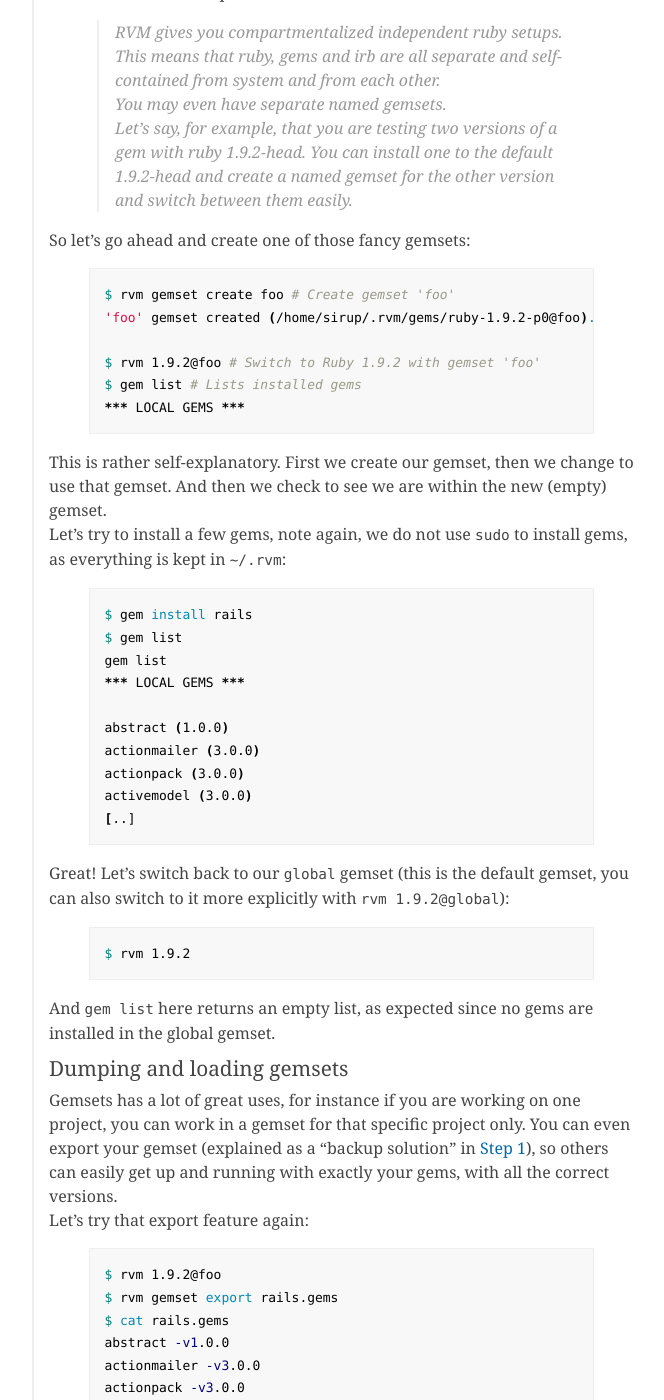
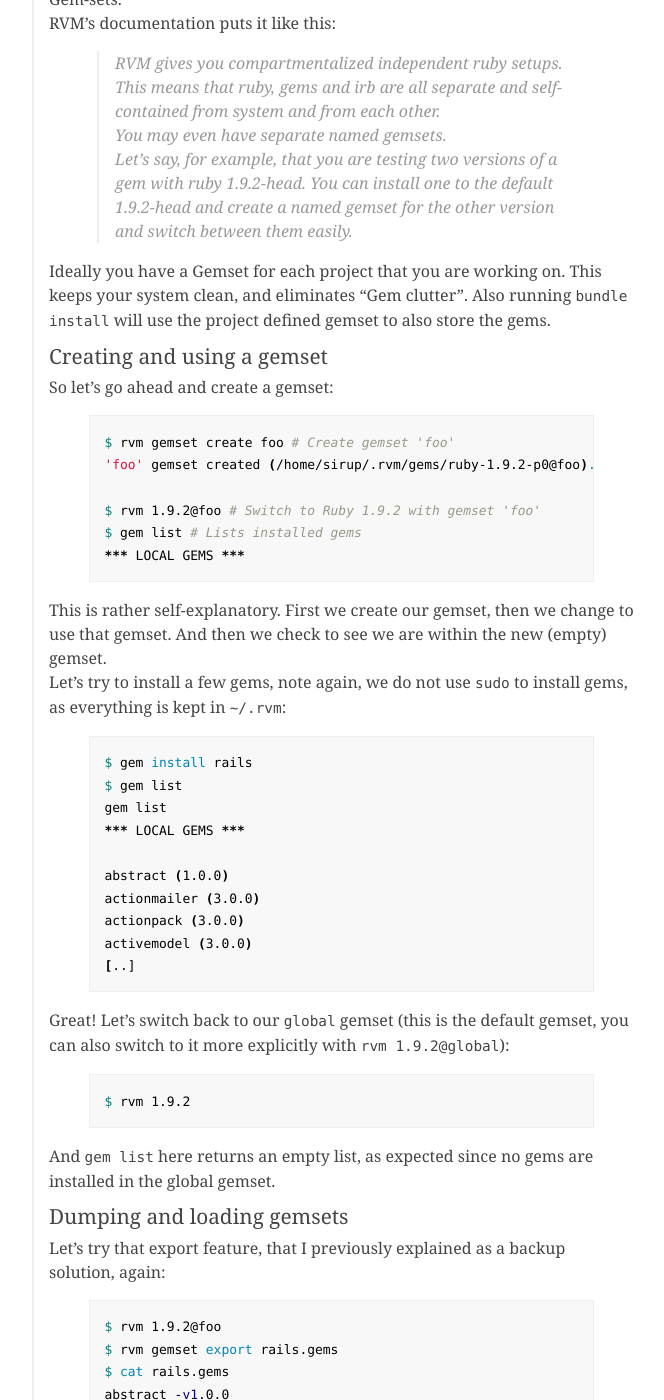
Before and after one commit to igor47/blog, a Jekyll site: the page built from _posts/2010-09-07-how-to-use-rvm-the-right-way.md, in a window 1280 px wide and 1400 px high, scrolled down 2622 px. Shown: the whole window, without its empty margins (218-882 px from the left). Built offline with Jekyll 4.4.1, drawn with Linux system fonts in a browser that asks for light colours; Markdown is read by kramdown in place of the engine named in the settings; comment, search, counter and statistics services are not loaded; some of the changed text lies outside the part shown.

Commit message:
More gemset chapters

```diff
--- a/_posts/2010-09-07-how-to-use-rvm-the-right-way.md
+++ b/_posts/2010-09-07-how-to-use-rvm-the-right-way.md
@@ -109,7 +111,11 @@
 > You may even have separate named gemsets.
 > Let's say, for example, that you are testing two versions of a gem with ruby 1.9.2-head. You can install one to the default 1.9.2-head and create a named gemset for the other version and switch between them easily.
 
-So let's go ahead and create one of those fancy gemsets:
+Ideally you have a Gemset for each project that you are working on. This keeps your system clean, and eliminates "Gem clutter". Also running `bundle install` will use the project defined gemset to also store the gems.
+
+### Creating and using a gemset
+
+So let's go ahead and create a gemset:
 
 {% highlight bash %}
 $ rvm gemset create foo # Create gemset 'foo'
@@ -146,8 +152,7 @@
 
 ### Dumping and loading gemsets
 
-Gemsets has a lot of great uses, for instance if you are working on one project, you can work in a gemset for that specific project only. You can even export your gemset (explained as a "backup solution" in [Step 1](#step1)), so others can easily get up and running with exactly your gems, with all the correct versions.
-Let's try that export feature again:
+Let's try that export feature, that I previously explained as a backup solution, again:
 
 {% highlight bash %}
 $ rvm 1.9.2@foo
@@ -168,8 +173,6 @@
 {% endhighlight %}
 
 Which would install all the gems from `rails.gems`, and the exact same versions. This is great when you work in teams, because we all tried messing up the versions..
-
-The typical use of this, is that you have a gemset for each project that you are working on, so that your gems are seperated on your system. Running `bundle install` will use the project defined gemset to also store the gems.
 
 ### The global and default gemset
 
```
Also changed, not shown: other parts of _posts/2010-09-07-how-to-use-rvm-the-right-way.md (+2 -0 lines).
